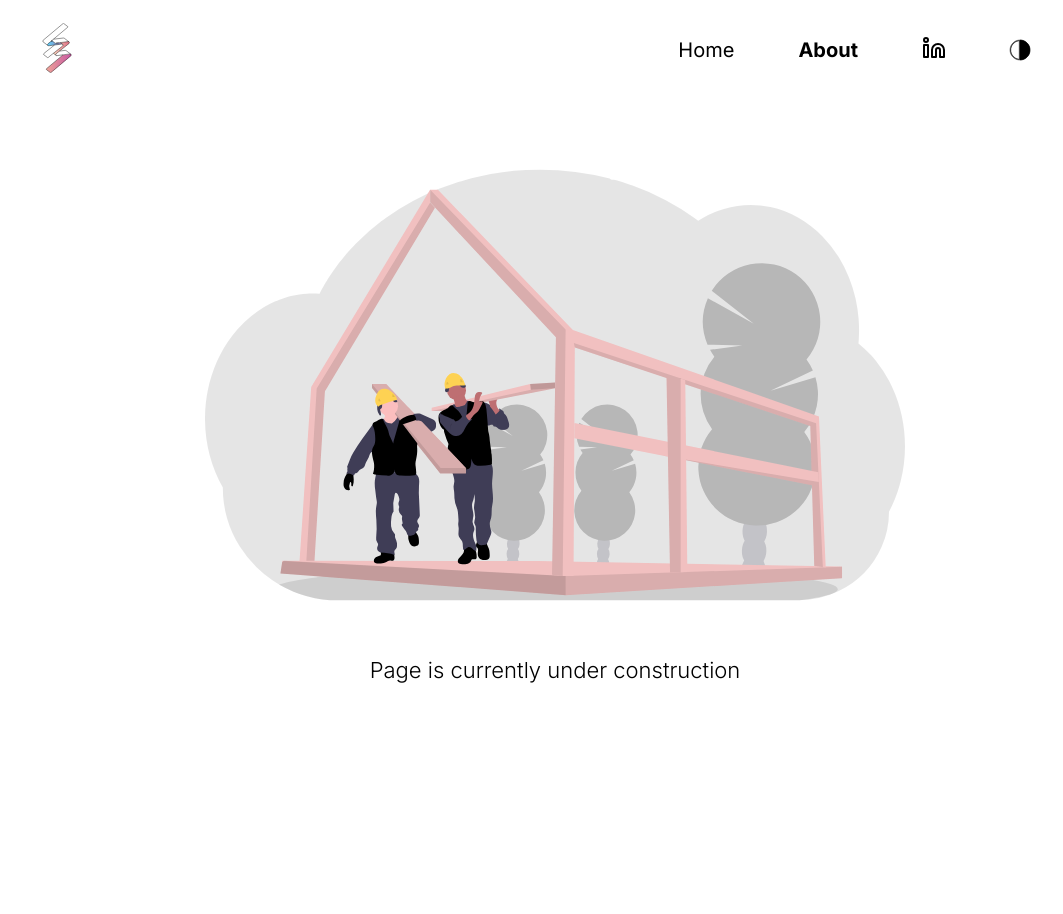
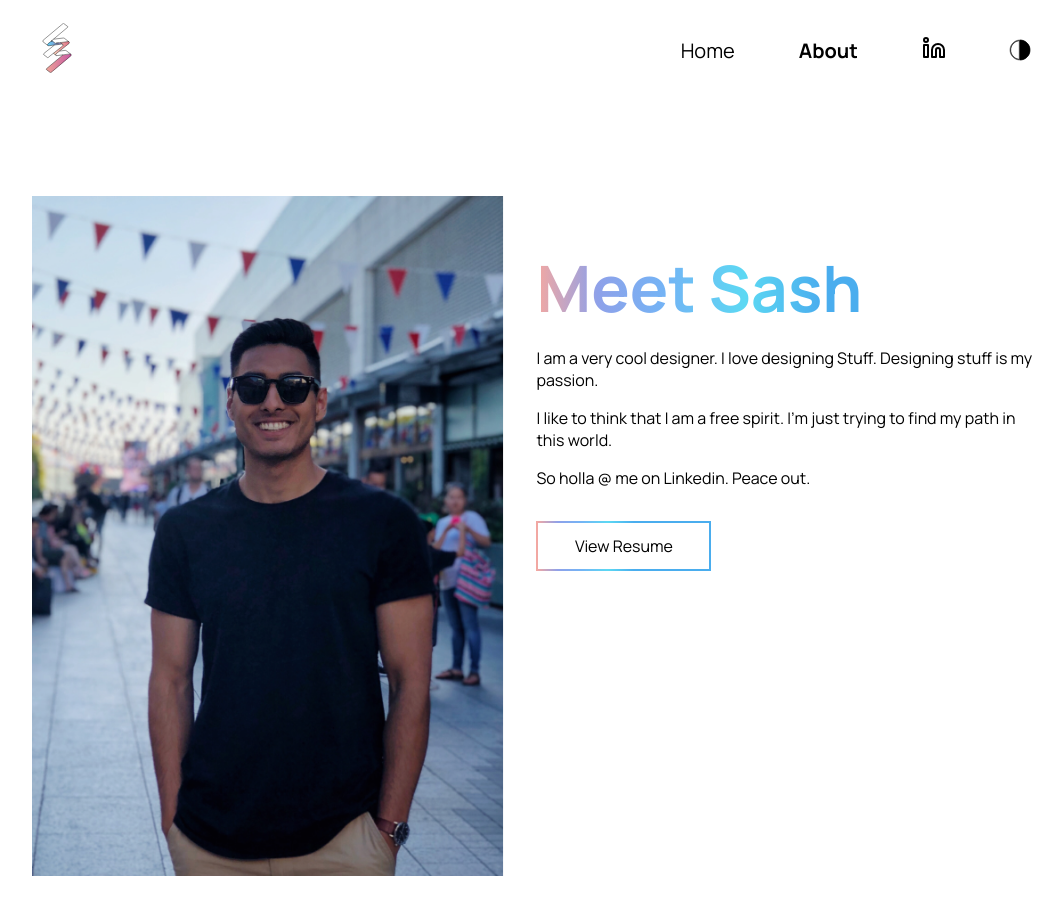
Before and after one commit to Elimists/sash-portfolio, a Next.js app: page /about in a window 1280 px wide. Shown: the top 914 px of the page, without its empty margins (85-1148 px from the left). Before the commit the page ends 800 px from the top, so only its background shows below. Built offline with nearby package versions, Linux system fonts and the light colour scheme.

Commit message:
Updated the about page and added styling

```diff
--- a/pages/about.js
+++ b/pages/about.js
@@ -1,22 +1,27 @@
 import UnderConstruction from '../public/under_construction.svg'
 import Image from 'next/image'
 import styles from '../styles/About.module.css'
+
+import AboutSashImage from '../public/about_image.png'
 
 export default function About(){
 
     return(
         <>
-            {/**
-            <div className={styles.lottie_animation}>
-            <lottie-player  src="https://assets8.lottiefiles.com/packages/lf20_pnrpmopy.json" background="transparent" speed="1" autoplay></lottie-player>
+            <div className={styles.container}>
+                <div className={styles.image_container}>
+                    <Image src={AboutSashImage}/>
+                </div>
+                <div className={styles.about_section}>
+                    <h3 className={styles.meet_sash}>Meet Sash</h3>
+                    <p>I am a very cool designer. I love designing Stuff. Designing stuff is my passion.</p>
+                    <p>I like to think that I am a free spirit. I'm just trying to find my path in this world.</p>
+                    <p>So holla @ me on Linkedin. Peace out.</p>
+                    <div tabIndex="0" className={styles.view_resume_button}>
+                        View Resume
+                    </div>
+                </div>
             </div>
-            */}
-
-            <div className={styles.container}>
-                <Image src={UnderConstruction} height={500} width={700} alt="Under Construction"/>
-                <p>Page is currently under construction</p>
-            </div>
-
         </>
 
 
--- a/styles/About.module.css
+++ b/styles/About.module.css
@@ -1,17 +1,47 @@
 .container{
     display: flex;
-    flex-direction: column;
-    align-items: center;
-    justify-content: center;
-    height: 80vh;
-    padding: 1rem
+    padding-left: 2rem;
+    padding-right: 4rem;
+    padding-bottom: 2rem;
+    margin-top: 6rem;
+    height: 726px;
+    width: 100%;
 }
 
-.container > p {
-    font-size: 22px;
-    font-weight: 200;
+
+.image_container{
+    height: 100%;
+    width: 520px;
 }
 
-.lottie_animation{
-    height: 100px;
+.about_section{
+    padding-top: 3rem;
+    padding-left: 2rem;
+    height: 100%;
+    font: 18px;
 }
+
+.meet_sash{
+    font-size: 64px;
+    font-weight: 700;
+    margin: 0;
+    background: linear-gradient(90deg, rgba(244, 168, 161, 1) 0%, rgba(143, 161, 233, 1) 12%, rgba(116, 179, 245, 1) 25%, rgba(92, 216, 243, 1) 41%, rgba(74, 173, 238, 1) 56%);
+    -webkit-background-clip: text;
+    -webkit-text-fill-color: transparent;
+}
+
+.view_resume_button{
+    display: flex;
+    align-items: center;
+    text-align: center;
+    justify-content: center;
+    width: 175px;
+    height: 50px;
+    cursor: pointer;
+    border: 2px;
+    border-style: solid;
+    border-image: linear-gradient(90deg, rgba(244, 168, 161, 1) 0%, rgba(143, 161, 233, 1) 12%, rgba(116, 179, 245, 1) 25%, rgba(92, 216, 243, 1) 41%, rgba(74, 173, 238, 1) 56%) 1;
+    font: 18px;
+    margin-top: 2rem;
+    border-radius: 10px !important;
+}
--- a/styles/globals.css
+++ b/styles/globals.css
@@ -1,11 +1,11 @@
 @import url('https://fonts.googleapis.com/css2?family=Inter:wght@300;400;500;600;700&display=swap');
-
+@import url('https://fonts.googleapis.com/css2?family=Manrope:wght@300;400;500;600;700;800&display=swap');
 
 
 html{
   padding: 0;
   margin: 0;
-  font-family: 'Inter', sans-serif;
+  font-family: 'Manrope', sans-serif;
 
 }
 
```
Also changed, not shown: pages/index.js (+38 -0 lines), public/about_image.png (added).
